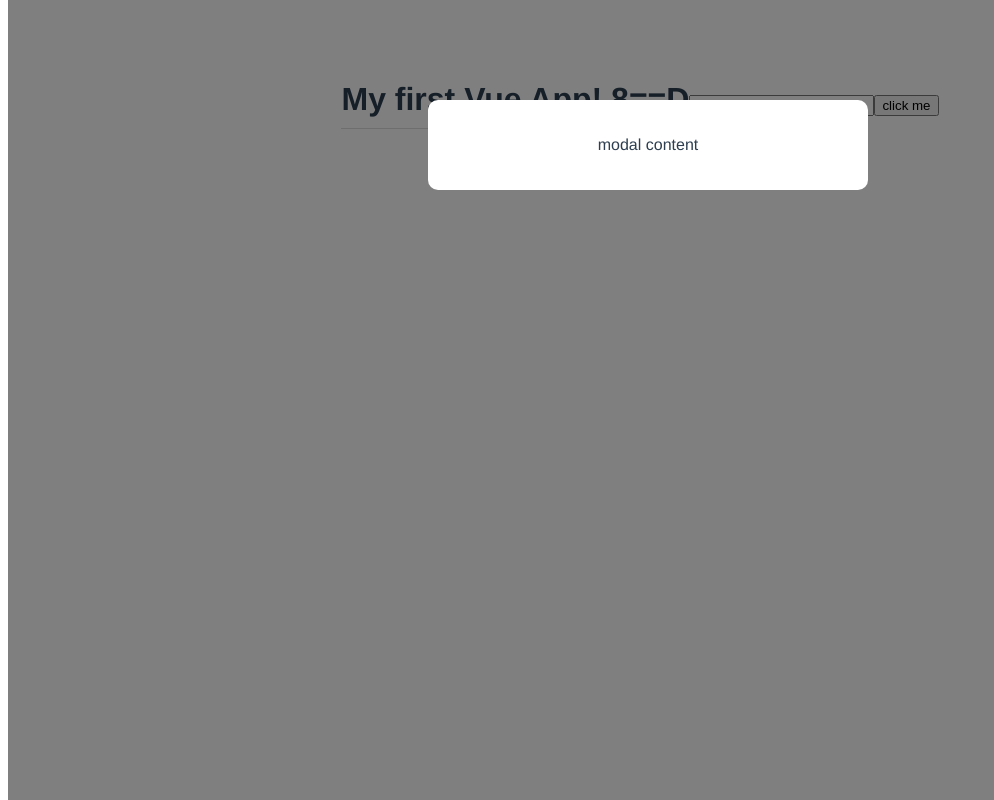
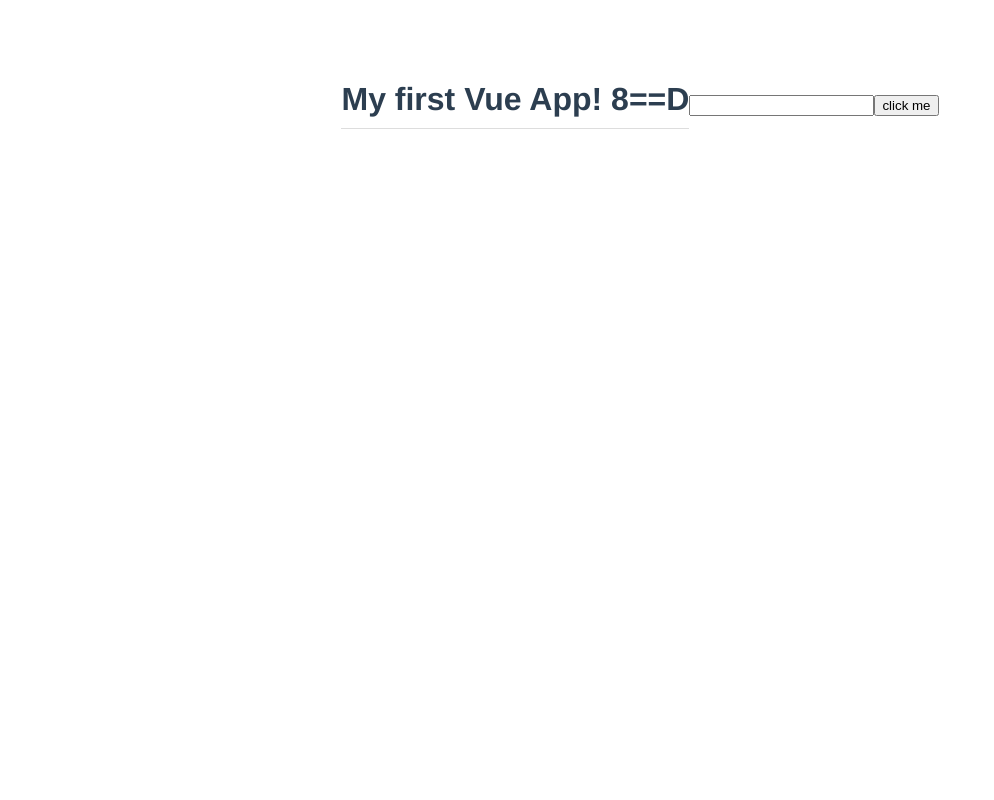
Before and after one commit to Erwan228/vue-test, a Vue app in the folder modal-project/: page / in a window 1280 px wide. Shown: the whole page, without its empty margins (0-994 px from the left). Built offline with nearby package versions, Linux system fonts and the light colour scheme.

Commit message:
Revert "Update App.vue"
This reverts commit eb2dcf76c3ce479b48b142e48452461998516117.

```diff
--- a/modal-project/src/App.vue
+++ b/modal-project/src/App.vue
@@ -2,15 +2,11 @@
   <h1>{{title}}</h1>
   <input type="text" ref="name">
   <button @click="handleClick" >click me</button>
-  <Modal />
 </template>
 
 <script>
-import Modal from './components/Modal.vue';
-
 export default {
   name: 'App',
-  components: { Modal },
   data(){
     return{
       title: 'My first Vue App! 8==D'
```
